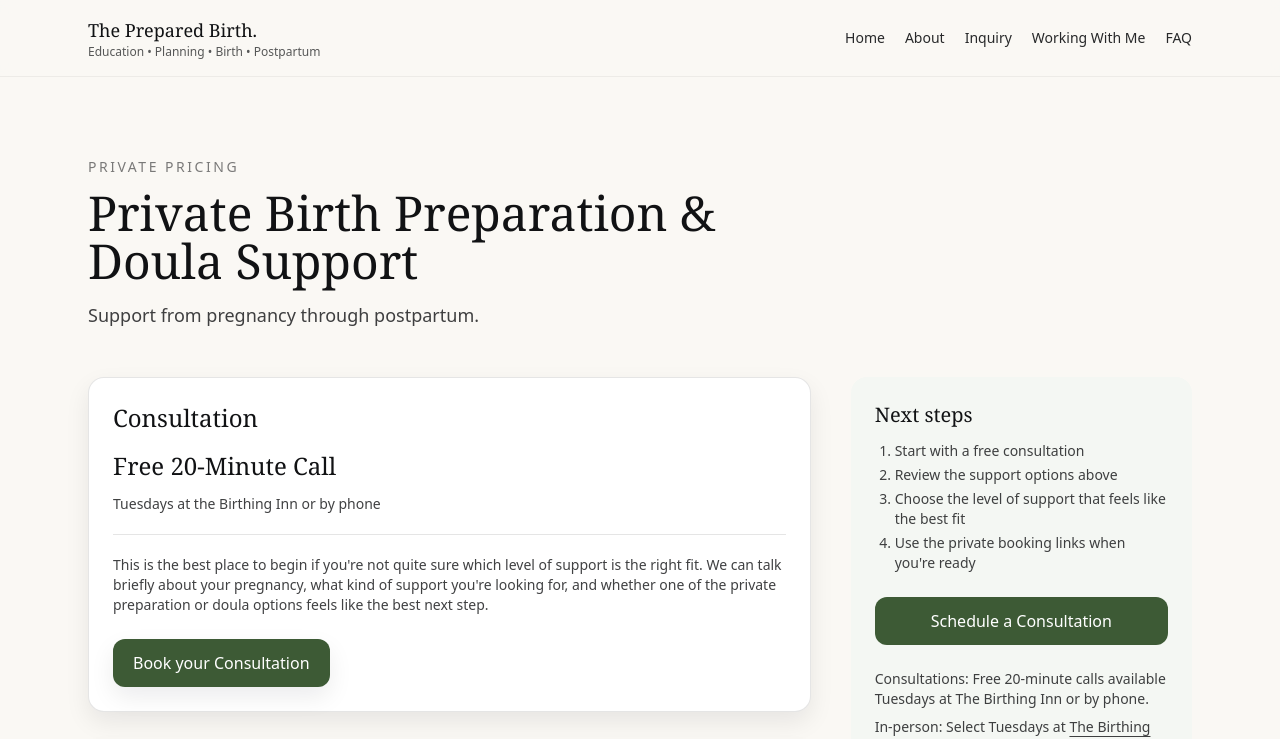
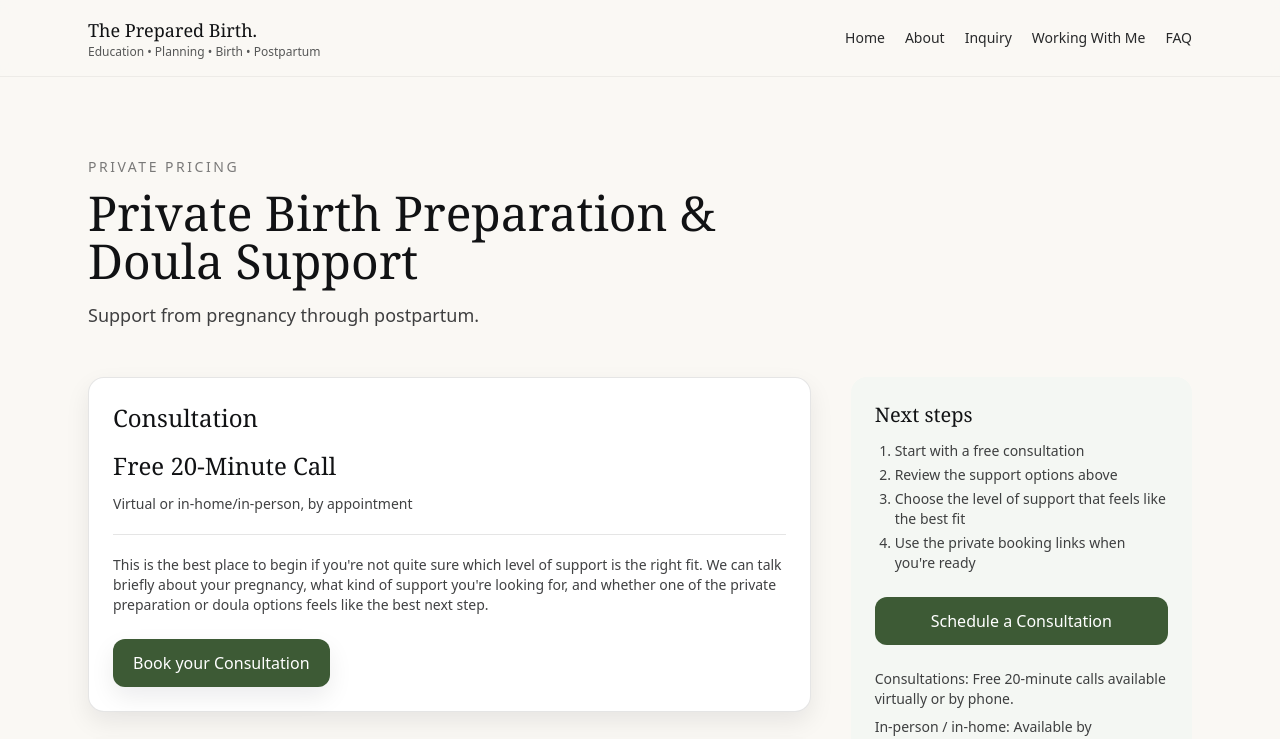
Before and after one commit to pdunmire-pcd/the-prepared-birth, a Next.js app: page /private-pricing in a window 1280 px wide. Shown: the top 739 px of the page. Built offline with nearby package versions, Linux system fonts and the light colour scheme.

Commit message:
fixed info on the amount starting and the virtual option added

```diff
--- a/app/BirthPreparationSlider.jsx
+++ b/app/BirthPreparationSlider.jsx
@@ -20,7 +20,7 @@ export default function BirthPreparationSlider() {
         "Exactly how birth works at St. Joseph Medical Center, Tacoma General, and The Birthing Inn",
         "What decisions actually matter",
         "How to prepare for your specific birth",
-        "Private preparation and doula support starting at $500. Tuesdays at the birthing inn - by appointment only."
+        "Private preparation and doula support — available virtually or in-home by appointment."
       ],
     },
     {
@@ -122,7 +122,7 @@ export default function BirthPreparationSlider() {
         },
         {
           title: "Private Preparation",
-          description: "Starting at $500",
+          description: "Virtual or in-home, by appointment",
           buttonLabel: "Schedule Consultation",
           buttonHref: "https://calendly.com/thepreparedbirth25?lid=ygjvde2x51fh&utm_medium=email&utm_source=braze&utm_campaign=2024Q4-NUR-TRIAL-ONB-ALL_ROLES-EN-Pers_Core_Onboarding&utm_content=user_url_text",
         },
--- a/app/inquiry/InquiryClient.jsx
+++ b/app/inquiry/InquiryClient.jsx
@@ -122,8 +122,8 @@ export default function InquiryPage() {
           </p>
 
           <ul className="mt-4 text-sm opacity-80 space-y-1">
-            <li>In-person sessions: select Tuesdays at The Birthing Inn</li>
-            <li>Virtual sessions: outside clinic hours</li>
+            <li>In-person and in-home sessions available by appointment</li>
+            <li>Virtual sessions available</li>
             <li>24-hour notice required</li>
           </ul>
 
--- a/app/private-pricing/page.jsx
+++ b/app/private-pricing/page.jsx
@@ -25,7 +25,7 @@ export default function PrivatePricingPage() {
           <Card title="Consultation">
             <PriceBlock price="Free 20-Minute Call" />
             <p className="text-sm opacity-80 mt-3">
-              Tuesdays at the Birthing Inn or by phone
+              Virtual or in-home/in-person, by appointment
             </p>
 
             <Divider />
@@ -214,21 +214,13 @@ export default function PrivatePricingPage() {
           <div className="mt-6 text-sm opacity-80 space-y-2">
             <p>
               <span className="font-medium">Consultations:</span> Free 20-minute
-              calls available Tuesdays at The Birthing Inn or by phone.
+              calls available virtually or by phone.
             </p>
             <p>
-              <span className="font-medium">In-person:</span> Select Tuesdays at{" "}
-              <Link
-                className="underline"
-                href="https://thebirthinginn.com"
-                target="_blank"
-              >
-                The Birthing Inn
-              </Link>{" "}
-              in Tacoma.
+              <span className="font-medium">In-person / in-home:</span> Available by appointment.
             </p>
             <p>
-              <span className="font-medium">Phone / virtual:</span> Available by
+              <span className="font-medium">Virtual:</span> Available by
               arrangement depending on the offering.
             </p>
           </div>
```
